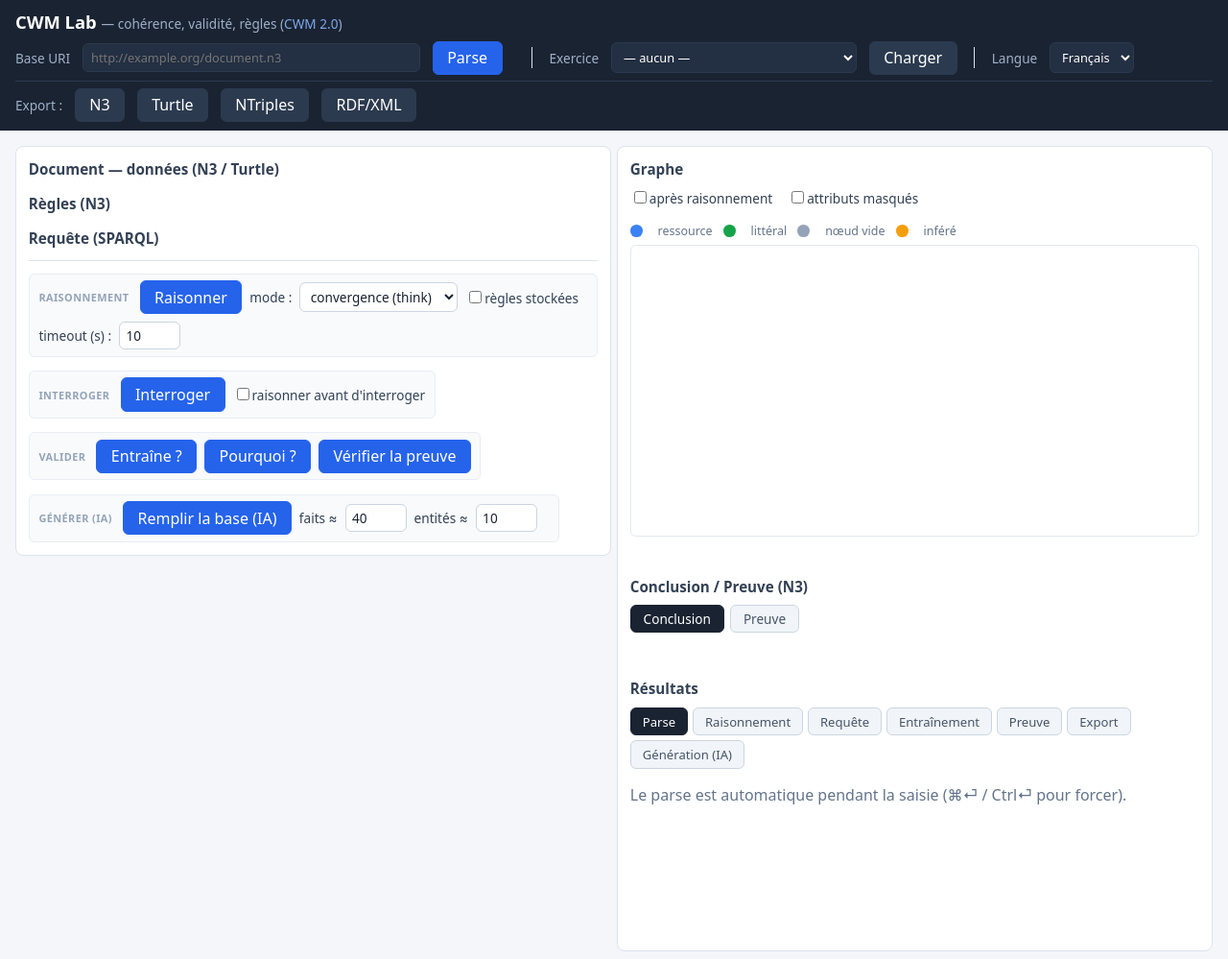
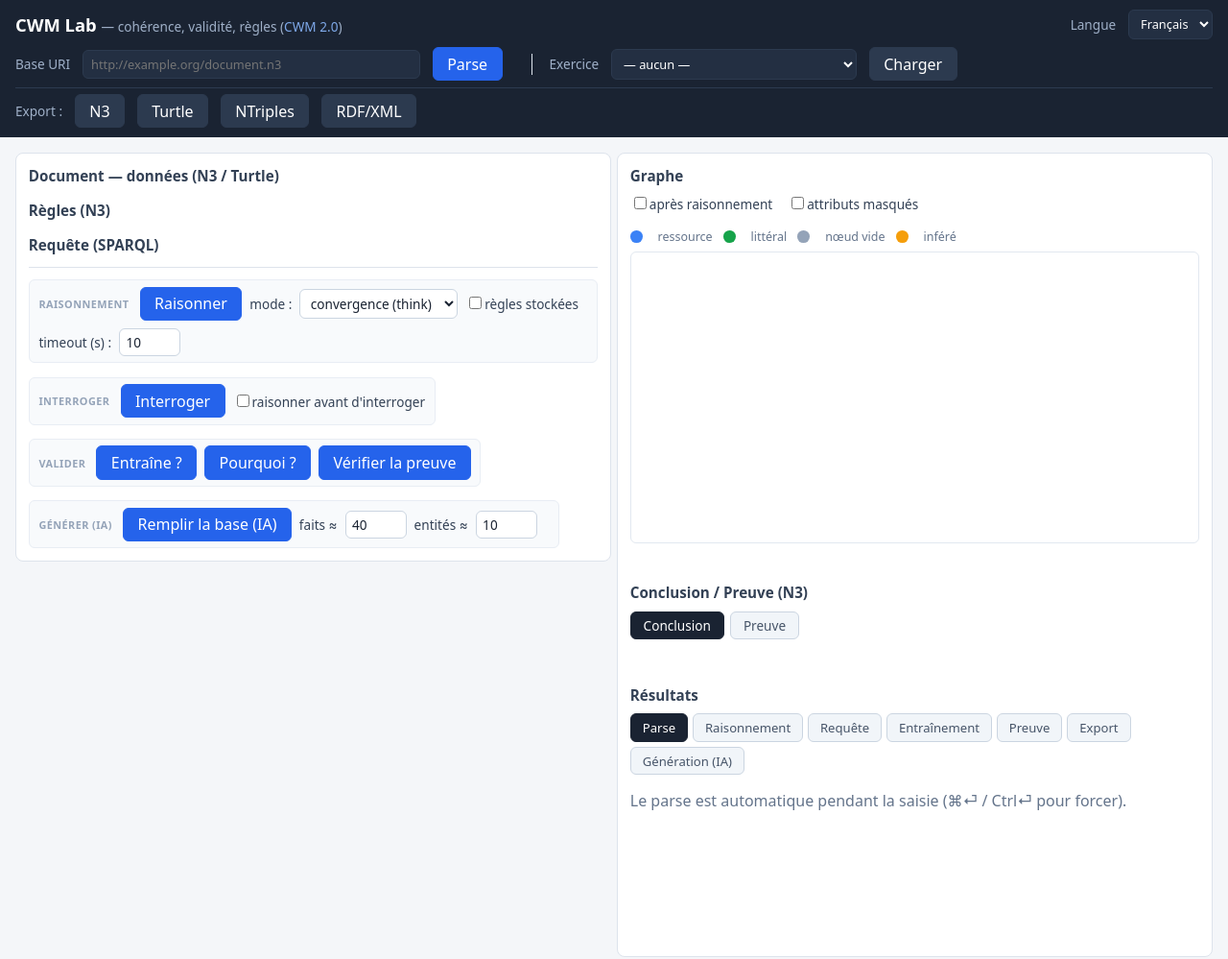
Before and after one commit to edesmontils/cwm-lab, a plain HTML site: page cwm_lab/static/index.html in a window 1280 px wide. Shown: the top 999 px of the page at 96% size. Drawn offline with Linux system fonts and the light colour scheme.

Commit message:
Ergonomie : sélecteur de langue sur la première ligne de l'entête
Le sélecteur (label + #lang-select) quitte la barre d'outils pour la
ligne du titre (#titlebar en flex : titre à gauche, groupe langue à
droite via margin-left:auto) — visible avant tout autre contrôle.
Mêmes ids et mêmes chaînes i18n : wiring i18n.js/app.js inchangé.

Version 0.5.2 (0.5.1 est publiée sur PyPI : le code local ne doit
plus porter ce numéro). 182 tests OK.

```diff
--- a/cwm_lab/static/index.html
+++ b/cwm_lab/static/index.html
@@ -8,7 +8,20 @@
 </head>
 <body>
 <header>
-  <h1>CWM Lab <span class="sub"><span data-i18n="header.subPre">— cohérence, validité, règles (</span><a id="cwm-link" class="doc-link" data-i18n="header.docLinkText" data-i18n-href="header.docLink" data-i18n-title="header.docTitle" href="https://gitlab.univ-nantes.fr/desmontils-e/cwm/-/blob/main/README.md" target="_blank" rel="noopener">CWM 2.0</a><span data-i18n="header.subPost">)</span></span></h1>
+  <!-- Première ligne : titre + sélecteur de langue (aligné à droite).
+       i18n.js : FR par défaut, persistance locale ; les chaînes
+       statiques portent data-i18n, les chaînes dynamiques sont
+       re-rendues par app.js. -->
+  <div id="titlebar">
+    <h1>CWM Lab <span class="sub"><span data-i18n="header.subPre">— cohérence, validité, règles (</span><a id="cwm-link" class="doc-link" data-i18n="header.docLinkText" data-i18n-href="header.docLink" data-i18n-title="header.docTitle" href="https://gitlab.univ-nantes.fr/desmontils-e/cwm/-/blob/main/README.md" target="_blank" rel="noopener">CWM 2.0</a><span data-i18n="header.subPost">)</span></span></h1>
+    <span class="lang-group">
+      <label for="lang-select" class="toolbar-label" data-i18n="bar.lang">Langue</label>
+      <select id="lang-select" data-i18n-title="bar.langTitle">
+        <option value="fr">Français</option>
+        <option value="en">English</option>
+      </select>
+    </span>
+  </div>
   <div id="toolbar">
     <label for="base-uri" class="toolbar-label" data-i18n="bar.baseUri">Base&nbsp;URI</label>
     <input id="base-uri" type="text" spellcheck="false"
@@ -21,15 +34,6 @@
       <option value="" data-i18n="bar.exerciseNone">— aucun —</option>
     </select>
     <button id="btn-load-exercise" data-i18n="bar.load" data-i18n-title="bar.loadTitle">Charger</button>
-    <!-- Sélecteur de langue (i18n.js) : FR par défaut, persistance
-         locale ; les chaînes statiques portent data-i18n, les
-         chaînes dynamiques sont re-rendues par app.js. -->
-    <span class="bar-sep" aria-hidden="true"></span>
-    <label for="lang-select" class="toolbar-label" data-i18n="bar.lang">Langue</label>
-    <select id="lang-select" data-i18n-title="bar.langTitle">
-      <option value="fr">Français</option>
-      <option value="en">English</option>
-    </select>
   </div>
   <div id="toolbar-export">
     <span class="toolbar-label" data-i18n="bar.export">Export&nbsp;:</span>
--- a/cwm_lab/static/style.css
+++ b/cwm_lab/static/style.css
@@ -11,8 +11,24 @@ header {
   color: #fff;
   padding: 0.6rem 1rem;
 }
-header h1 { margin: 0 0 0.5rem; font-size: 1.15rem; font-weight: 600; }
+header h1 { font-size: 1.15rem; font-weight: 600; }
 header h1 .sub { font-weight: 400; font-size: 0.85rem; color: #9fb0c8; }
+/* Première ligne de l'entête : titre à gauche, sélecteur de langue
+   à droite (P10.1 — ergonomie) */
+#titlebar {
+  display: flex;
+  align-items: center;
+  gap: 0.8rem;
+  flex-wrap: wrap;
+  margin-bottom: 0.5rem;
+}
+#titlebar h1 { margin: 0; }
+#titlebar .lang-group {
+  margin-left: auto;
+  display: flex;
+  align-items: center;
+  gap: 0.8rem;
+}
 /* Lien vers la doc CWM 2.0 (README dans la langue de l'interface) */
 header .doc-link { color: #7ea8e8; text-decoration: none; }
 header .doc-link:hover { color: #a8c8f2; text-decoration: underline; }
```
Also changed, not shown: 4 other files.
